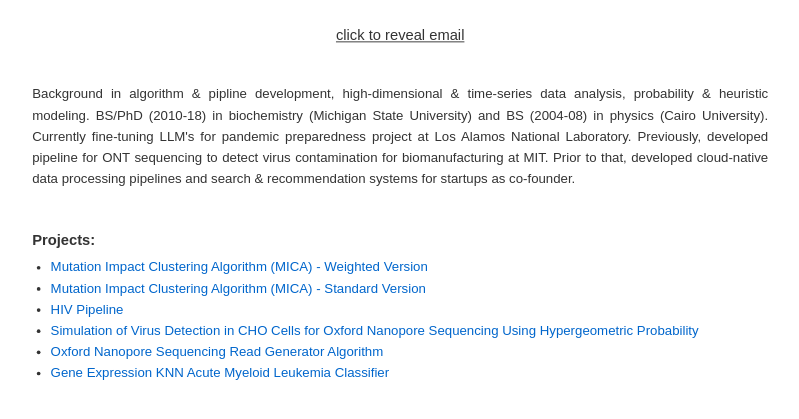
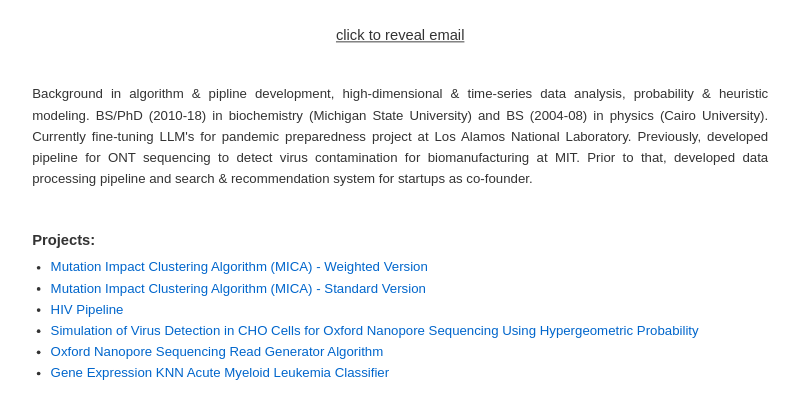
Before and after one commit to raeufroushangar/raeufroushangar.com, a Jekyll site: the page built from index.html, in a window 1280 px wide. Shown: the top 419 px of the page, without its empty margins (207-1006 px from the left). Built offline with Jekyll 4.4.1, drawn with Linux system fonts in a browser that asks for light colours.

Commit message:
Update profile image and homepage

```diff
--- a/index.html
+++ b/index.html
@@ -14,7 +14,7 @@
 <div style="display: flex; align-items: center;">
 
   <div style="font-size: 0.9em; text-align: justify;">
-    Background in algorithm & pipline development, high-dimensional & time-series data analysis, probability & heuristic modeling. BS/PhD (2010-18) in biochemistry (Michigan State University) and BS (2004-08) in physics (Cairo University). Currently fine-tuning LLM's for pandemic preparedness project at Los Alamos National Laboratory. Previously, developed pipeline for ONT sequencing to detect virus contamination for biomanufacturing at MIT. Prior to that, developed cloud-native data processing pipelines and search & recommendation systems for startups as co-founder.
+    Background in algorithm & pipline development, high-dimensional & time-series data analysis, probability & heuristic modeling. BS/PhD (2010-18) in biochemistry (Michigan State University) and BS (2004-08) in physics (Cairo University). Currently fine-tuning LLM's for pandemic preparedness project at Los Alamos National Laboratory. Previously, developed pipeline for ONT sequencing to detect virus contamination for biomanufacturing at MIT. Prior to that, developed data processing pipeline and search & recommendation system for startups as co-founder.
 
   </div>
 </div>
```
